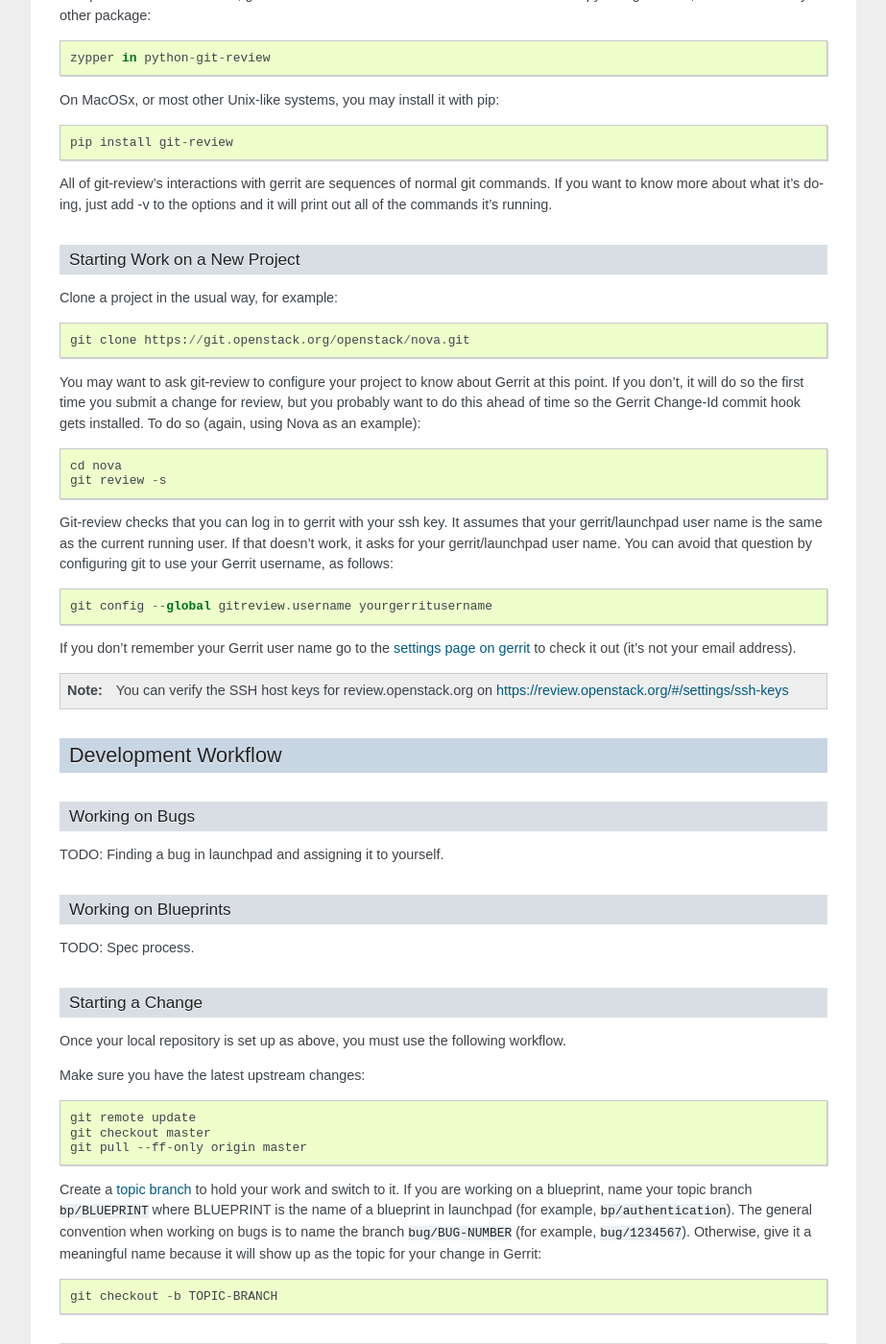
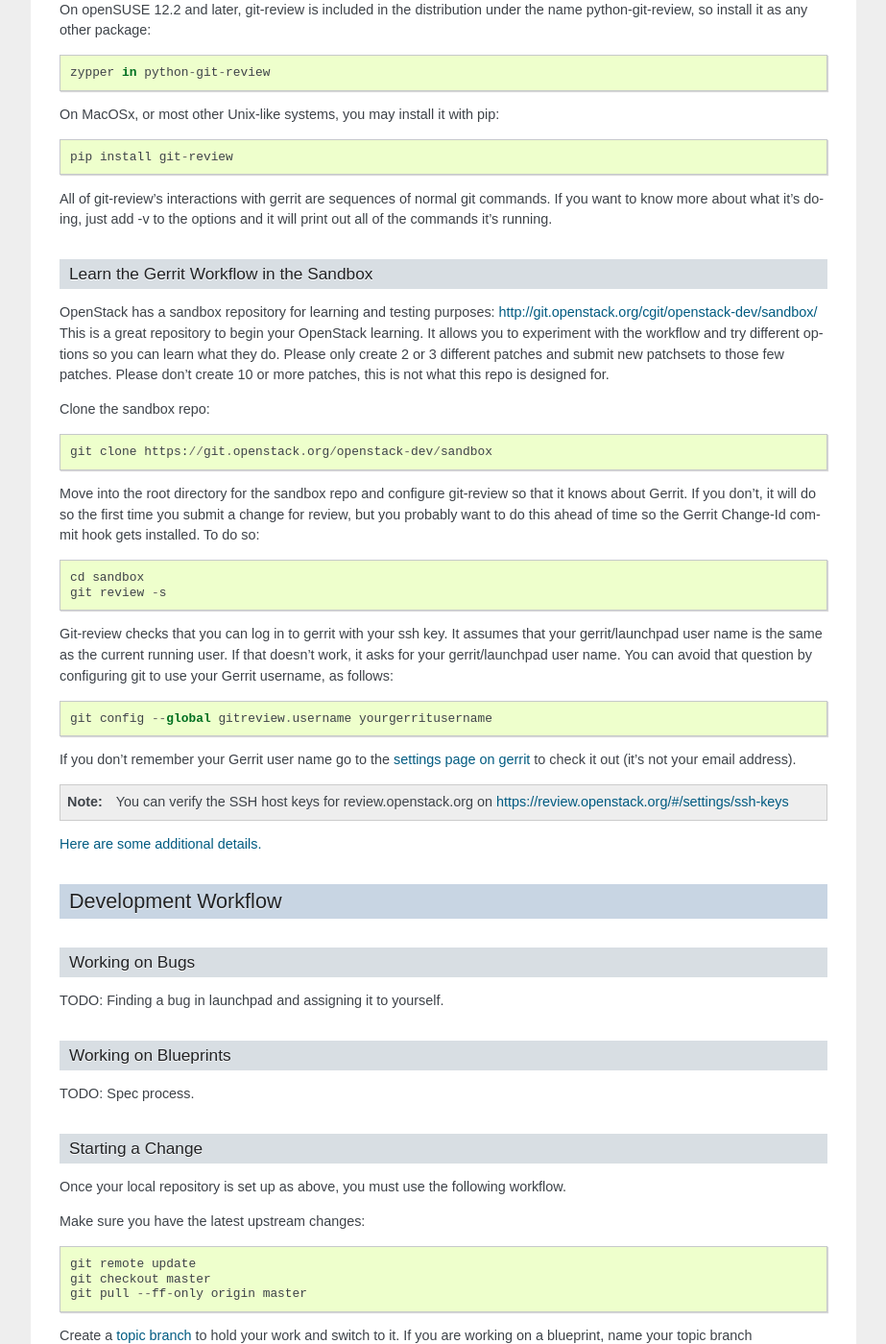
Before and after one commit to openstack-archive/infra-manual, a Sphinx documentation site: the page built from doc/source/developers.rst, in a window 1280 px wide and 1400 px high, scrolled down 2316 px. Shown: the whole window at 96% size, without its empty margins (198-1121 px from the left). Built offline with Sphinx 7.4.7, drawn with Linux system fonts in a browser that asks for light colours; some of the changed text lies outside the part shown.

Commit message:
Adds instructions for new developers to use sandbox
Right now the docs for new developers don't include instructions
for getting started with openstack-dev/sandbox. This patches adds
some instructions including the sandbox repo.

Change-Id: Ied45a74f8573b04e662f45168c29b56f7eaab33c

```diff
--- a/doc/source/developers.rst
+++ b/doc/source/developers.rst
@@ -138,20 +139,27 @@
 add -v to the options and it will print out all of the commands it's
 running.
 
-Starting Work on a New Project
-------------------------------
+Learn the Gerrit Workflow in the Sandbox
+----------------------------------------
 
-Clone a project in the usual way, for example::
+OpenStack has a sandbox repository for learning and testing purposes:
+http://git.openstack.org/cgit/openstack-dev/sandbox/ This is a great
+repository to begin your OpenStack learning. It allows you to experiment
+with the workflow and try different options so you can learn what they do.
+Please only create 2 or 3 different patches and submit new patchsets to those
+few patches. Please don't create 10 or more patches, this is not what this
+repo is designed for.
 
-  git clone https://git.openstack.org/openstack/nova.git
+Clone the sandbox repo::
 
-You may want to ask git-review to configure your project to know about
-Gerrit at this point.  If you don't, it will do so the first time you
+  git clone https://git.openstack.org/openstack-dev/sandbox
+
+Move into the root directory for the sandbox repo and configure git-review
+so that it knows about Gerrit. If you don't, it will do so the first time you
 submit a change for review, but you probably want to do this ahead of
-time so the Gerrit Change-Id commit hook gets installed.  To do so
-(again, using Nova as an example)::
+time so the Gerrit Change-Id commit hook gets installed.  To do so::
 
-  cd nova
+  cd sandbox
   git review -s
 
 Git-review checks that you can log in to gerrit with your ssh key. It
@@ -169,6 +177,9 @@
 .. Note:: You can verify the SSH host keys for review.openstack.org
     on https://review.openstack.org/#/settings/ssh-keys
 
+`Here are some additional details.`_
+
+.. _Here are some additional details.: content/sandbox.html
 
 Development Workflow
 ====================
```
Also changed, not shown: other parts of doc/source/developers.rst (+1 -0 lines).
